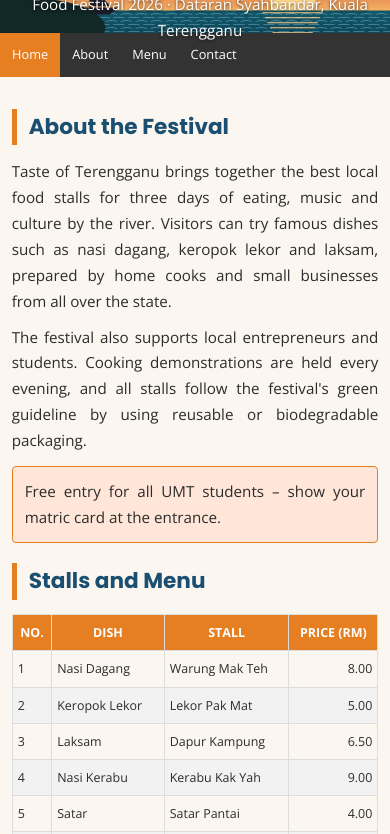
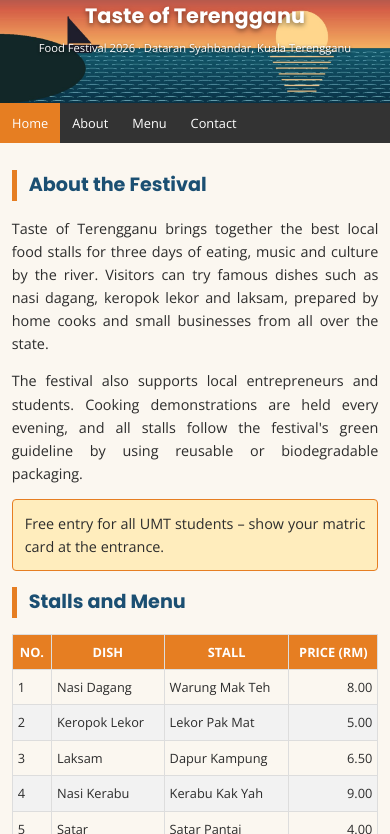
Before and after one commit to DDSHAHIDAH/CSF3133_S79818, a plain HTML site: page Lab5/food.html in a window 390 px wide. Shown: the part 47-881 px from the top of the page. Drawn offline with nearby package versions, Linux system fonts and the light colour scheme.

Commit message:
Refactor HTML structure and improve CSS styles for Food Festival page

```diff
--- a/Lab5/food.css
+++ b/Lab5/food.css
@@ -1,44 +1,49 @@
+
 * {
     box-sizing: border-box;
 }
 
+html {
+    scroll-behavior: smooth;
+    font-size: clamp(16px, 1.05vw, 22px);
+}
+
 body {
     margin: 0;
+    padding: 0;
     background-color: #FBF7F0;
     color: #2C2C2C;
     font-family: 'Open Sans', sans-serif;
-    line-height: 1.7;
+    line-height: 1.6;
+    overflow-x: hidden;
 }
 
 header {
     background-image: url('header-bg.jpg');
-    background-size: 100% auto;
-    background-position: center;
+    background-size: cover;
+    background-position: center center;
     background-repeat: no-repeat;
-
-    aspect-ratio: 5 / 1;
-    min-height: 0;
+    min-height: clamp(190px, 17vw, 340px);
     padding: 20px;
-
     display: flex;
     flex-direction: column;
+    align-items: center;
     justify-content: center;
-    align-items: center;
-
     color: white;
     text-align: center;
 }
 
 header h1 {
     font-family: 'Poppins', sans-serif;
-    font-size: 2.3rem;
+    font-size: clamp(2rem, 2.5vw, 3rem);
+    font-weight: 700;
     margin: 0;
     text-shadow: 0 2px 5px rgba(0, 0, 0, 0.5);
 }
 
 header p {
-    margin: 4px 0 0;
-    font-size: 0.95rem;
+    font-size: clamp(0.9rem, 1.2vw, 1.2rem);
+    margin: 6px 0 0;
     text-shadow: 0 1px 3px rgba(0, 0, 0, 0.7);
 }
 
@@ -63,8 +68,9 @@ nav a {
     color: white;
     text-align: center;
     text-decoration: none;
-    padding: 12px 18px;
-    font-size: 0.9rem;
+    padding: clamp(12px, 1vw, 18px) clamp(16px, 1.2vw, 24px);
+    font-size: clamp(0.9rem, 1vw, 1.15rem);
+    transition: background-color 0.2s ease;
 }
 
 nav a:hover,
@@ -78,42 +84,49 @@ nav a.active {
 
 main {
     width: 90%;
-    max-width: 980px;
+    max-width: none;
     margin: 0 auto;
-    padding: 20px 0 24px;
+    padding: clamp(20px, 2vw, 40px) 0;
 }
 
 section {
-    margin-bottom: 20px;
+    margin-bottom: clamp(16px, 1.5vw, 25px);
 }
 
 h2 {
     font-family: 'Poppins', sans-serif;
-    font-size: 1.35rem;
-    margin: 12px 0 14px;
+    font-size: clamp(1.4rem, 1.7vw, 2rem);
+    font-weight: 700;
+    margin: 12px 0 16px;
 }
 
 section p {
     text-align: justify;
-    margin: 0 0 10px;
-    font-size: 0.95rem;
+    font-size: clamp(1rem, 1.15vw, 1.3rem);
+    line-height: 1.7;
+    margin: 0 0 14px;
 }
 
 .notice {
     margin-top: 12px;
-    margin-bottom: 14px;
+    margin-bottom: 16px;
+}
+
+.table-container {
+    width: 100%;
+    overflow-x: auto;
 }
 
 #menu-table {
+    width: 100%;
     border-collapse: collapse;
-    width: 100%;
-    font-size: 0.9rem;
+    font-size: clamp(1rem, 1.1vw, 1.25rem);
 }
 
 #menu-table th,
 #menu-table td {
     border: 1px solid #ddd;
-    padding: 10px 12px;
+    padding: clamp(10px, 1vw, 16px);
 }
 
 #menu-table th {
@@ -121,6 +134,7 @@ section p {
     color: white;
     text-transform: uppercase;
     text-align: center;
+    font-weight: 700;
 }
 
 #menu-table tbody tr:nth-child(even) {
@@ -133,24 +147,101 @@ section p {
 
 #menu-table td:last-child {
     text-align: right;
+    white-space: nowrap;
 }
 
 footer {
     background-color: #EFE6D8;
     text-align: center;
-    padding: 14px 12px;
-    font-size: 0.85rem;
+    padding: clamp(14px, 1vw, 20px);
+    font-size: clamp(0.85rem, 0.9vw, 1.1rem);
 }
 
 footer p {
     margin: 0;
 }
 
-@media (max-width: 600px) {
-    header { padding: 40px 14px; }
-    header h1 { font-size: 1.7rem; }
-    main { width: 94%; }
-    nav a { padding: 11px 12px; font-size: 0.8rem; }
-    #menu-table { font-size: 0.78rem; }
-    #menu-table th, #menu-table td { padding: 7px 5px; }
+@media (max-width: 768px) {
+    header {
+        min-height: 170px;
+        padding: 15px;
+    }
+
+    header h1 {
+        font-size: clamp(1.5rem, 3vw, 2rem);
+    }
+
+    header p {
+        font-size: clamp(0.75rem, 1.6vw, 1rem);
+    }
+
+    main {
+        width: 92%;
+        padding: 20px 0;
+    }
+
+    h2 {
+        font-size: 1.4rem;
+    }
+
+    section p {
+        font-size: 1rem;
+    }
+
+    #menu-table {
+        font-size: 0.9rem;
+    }
+
+    #menu-table th,
+    #menu-table td {
+        padding: 9px 8px;
+    }
 }
+
+@media (max-width: 480px) {
+    header {
+        min-height: 150px;
+        padding: 10px;
+    }
+
+    header h1 {
+        font-size: 1.3rem;
+    }
+
+    header p {
+        font-size: 0.7rem;
+    }
+
+    nav a {
+        padding: 10px 12px;
+        font-size: 0.8rem;
+    }
+
+    main {
+        width: 94%;
+        padding: 15px 0;
+    }
+
+    h2 {
+        font-size: 1.2rem;
+    }
+
+    section p {
+        font-size: 0.9rem;
+        line-height: 1.6;
+    }
+
+    #menu-table {
+        font-size: 0.8rem;
+    }
+
+    #menu-table th,
+    #menu-table td {
+        padding: 7px 5px;
+    }
+
+    footer {
+        font-size: 0.75rem;
+        padding: 12px 8px;
+    }
+}
--- a/Lab5/food.html
+++ b/Lab5/food.html
@@ -1,13 +1,22 @@
+
 <!DOCTYPE html>
 <html lang="en">
 <head>
     <meta charset="UTF-8">
     <meta name="viewport" content="width=device-width, initial-scale=1.0">
+
     <title>Taste of Terengganu Food Festival</title>
+
+    <!-- Google Fonts -->
     <link rel="preconnect" href="https://fonts.googleapis.com">
     <link rel="preconnect" href="https://fonts.gstatic.com" crossorigin>
+
     <link href="https://fonts.googleapis.com/css2?family=Open+Sans:wght@400;500;600;700&family=Poppins:wght@400;600;700&display=swap" rel="stylesheet">
+
+    <!-- External CSS -->
     <link rel="stylesheet" href="food.css">
+
+    <!-- Internal CSS -->
     <style>
         h2 {
             border-left: 5px solid #E67E22;
@@ -16,32 +25,70 @@
         }
     </style>
 </head>
+
 <body>
+
+    <!-- Header -->
     <header id="home">
         <h1>Taste of Terengganu</h1>
-        <p>Food Festival 2026 · Dataran Syahbandar, Kuala Terengganu</p>
+        <p>
+            Food Festival 2026 · Dataran Syahbandar,
+            Kuala Terengganu
+        </p>
     </header>
 
+    <!-- Navigation Bar -->
     <nav aria-label="Main navigation">
         <ul>
-            <li><a class="active" href="#home">Home</a></li>
+            <li><a href="#home" class="active">Home</a></li>
             <li><a href="#about">About</a></li>
             <li><a href="#menu">Menu</a></li>
             <li><a href="#contact">Contact</a></li>
         </ul>
     </nav>
 
+    <!-- Main Content -->
     <main>
+
+        <!-- About the Festival -->
         <section id="about">
+
             <h2>About the Festival</h2>
-            <p>Taste of Terengganu brings together the best local food stalls for three days of eating, music and culture by the river. Visitors can try famous dishes such as nasi dagang, keropok lekor and laksam, prepared by home cooks and small businesses from all over the state.</p>
-            <p>The festival also supports local entrepreneurs and students. Cooking demonstrations are held every evening, and all stalls follow the festival's green guideline by using reusable or biodegradable packaging.</p>
-            <p class="notice" style="background-color: #FFE6D8; padding: 12px; border: 1px solid #E67E22; border-radius: 4px;">Free entry for all UMT students – show your matric card at the entrance.</p>
+
+            <p>
+                Taste of Terengganu brings together the best local
+                food stalls for three days of eating, music and
+                culture by the river. Visitors can try famous
+                dishes such as nasi dagang, keropok lekor and
+                laksam, prepared by home cooks and small
+                businesses from all over the state.
+            </p>
+
+            <p>
+                The festival also supports local entrepreneurs
+                and students. Cooking demonstrations are held
+                every evening, and all stalls follow the
+                festival's green guideline by using reusable
+                or biodegradable packaging.
+            </p>
+
+            <!-- Inline CSS -->
+            <p class="notice"
+               style="background-color: #FFEDBD; padding: 12px; border: 1px solid #E67E22; border-radius: 4px;">
+                Free entry for all UMT students –
+                show your matric card at the entrance.
+            </p>
+
         </section>
 
+        <!-- Stalls and Menu -->
         <section id="menu">
+
             <h2>Stalls and Menu</h2>
+
+            <div class="table-container">
                 <table id="menu-table">
+
                     <thead>
                         <tr>
                             <th scope="col">No.</th>
@@ -50,20 +97,67 @@
                             <th scope="col">Price (RM)</th>
                         </tr>
                     </thead>
+
                     <tbody>
-                    <tr><td>1</td><td>Nasi Dagang</td><td>Warung Mak Teh</td><td>8.00</td></tr>
-                    <tr><td>2</td><td>Keropok Lekor</td><td>Lekor Pak Mat</td><td>5.00</td></tr>
-                    <tr><td>3</td><td>Laksam</td><td>Dapur Kampung</td><td>6.50</td></tr>
-                    <tr><td>4</td><td>Nasi Kerabu</td><td>Kerabu Kak Yah</td><td>9.00</td></tr>
-                    <tr><td>5</td><td>Satar</td><td>Satar Pantai</td><td>4.00</td></tr>
-                    <tr><td>6</td><td>Air Nyiur Muda</td><td>Kelapa Segar</td><td>4.50</td></tr>
+
+                        <tr>
+                            <td>1</td>
+                            <td>Nasi Dagang</td>
+                            <td>Warung Mak Teh</td>
+                            <td>8.00</td>
+                        </tr>
+
+                        <tr>
+                            <td>2</td>
+                            <td>Keropok Lekor</td>
+                            <td>Lekor Pak Mat</td>
+                            <td>5.00</td>
+                        </tr>
+
+                        <tr>
+                            <td>3</td>
+                            <td>Laksam</td>
+                            <td>Dapur Kampung</td>
+                            <td>6.50</td>
+                        </tr>
+
+                        <tr>
+                            <td>4</td>
+                            <td>Nasi Kerabu</td>
+                            <td>Kerabu Kak Yah</td>
+                            <td>9.00</td>
+                        </tr>
+
+                        <tr>
+                            <td>5</td>
+                            <td>Satar</td>
+                            <td>Satar Pantai</td>
+                            <td>4.00</td>
+                        </tr>
+
+                        <tr>
+                            <td>6</td>
+                            <td>Air Nyiur Muda</td>
+                            <td>Kelapa Segar</td>
+                            <td>4.50</td>
+                        </tr>
+
                     </tbody>
+
                 </table>
+            </div>
+
         </section>
+
     </main>
 
+    <!-- Footer -->
     <footer id="contact">
-        <p>&copy; 2026 Taste of Terengganu Food Festival · Contact: info@tasteofterengganu.my</p>
+        <p>
+            &copy; 2026 Taste of Terengganu Food Festival ·
+            Contact: info@tasteofterengganu.my
+        </p>
     </footer>
+
 </body>
 </html>
```
Lines whose indentation alone changed are shown as unchanged.
